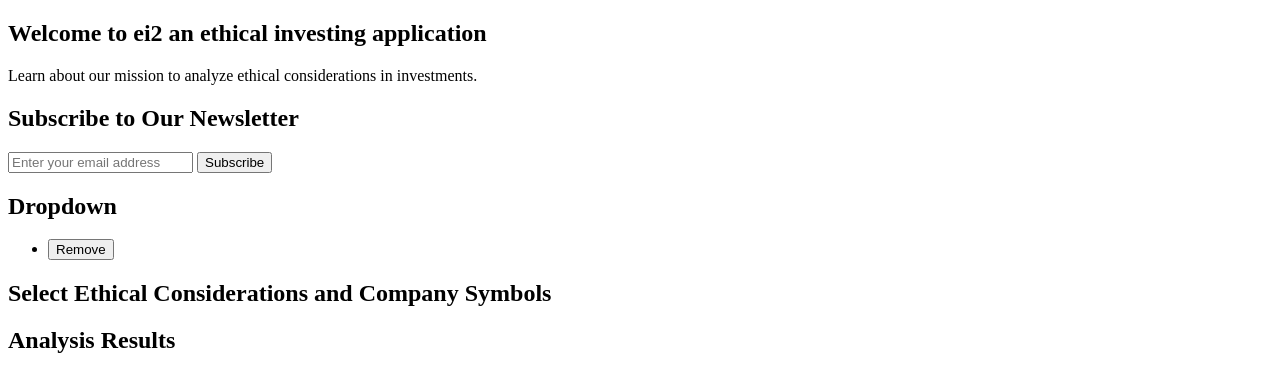
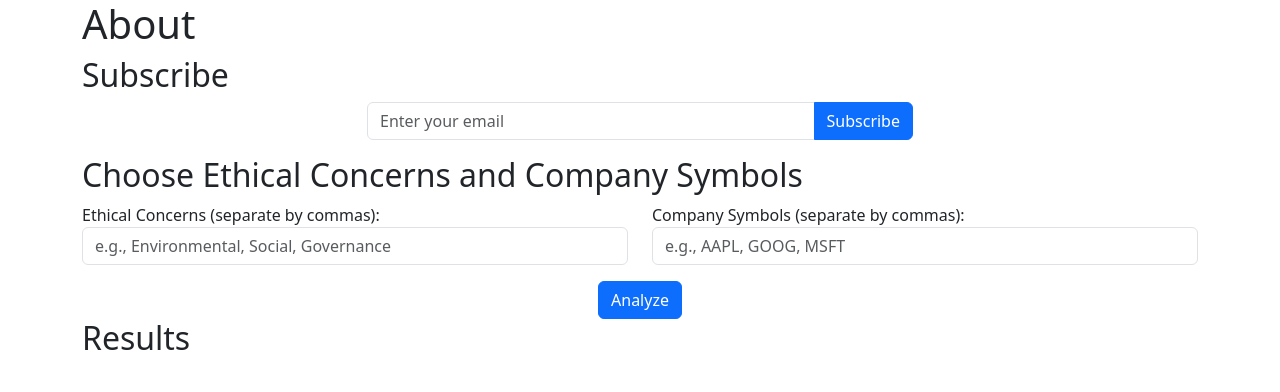
Before and after one commit to dyanni3/ethical_invest, a Flask app: page / in a window 1280 px wide. Shown: the top 392 px of the page. Run offline with Flask 3, Linux system fonts and the light colour scheme.

Commit message:
working frontend minimal prototype

```diff
--- a/app.py
+++ b/app.py
@@ -3,24 +3,9 @@
 
 app = Flask(__name__, static_url_path='/static', static_folder='static')
 
-# app.jinja_env.block_start_string = '[['
-# app.jinja_env.block_end_string = ']]'
-# app.jinja_env.variable_start_string = '[['
-# app.jinja_env.variable_end_string = ']]'
-# app.jinja_env.comment_start_string = '[{#'
-# app.jinja_env.comment_end_string = '#}]'
-
 @app.route("/")
 def index():
     return render_template('index.html')
-
-@app.route("/multi")
-def multi():
-    return render_template('multiselect.html')
-
-@app.route('/test')
-def test():
-    return render_template('testVue.html')
 
 
 @app.route("/analyze", methods=["POST"])
--- a/config.py
+++ b/config.py
@@ -1,3 +1,3 @@
 # Replace 'YOUR_ALPHA_VANTAGE_API_KEY' and 'YOUR_OPENAI_API_KEY' with your actual API keys
 ALPHA_VANTAGE_API_KEY = "7RFQXDWPMI7B1VTA"
-OPENAI_API_KEY = "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"
+OPENAI_API_KEY = "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"
--- a/ethical_concerns.py
+++ b/ethical_concerns.py
@@ -27,4 +27,5 @@
     client.add_overviews(company_overviews)
     client.add_ethical_considerations(ethical_concerns)
     findings = client.get_findings()
+    print(findings)
     return findings
--- a/static/app.js
+++ b/static/app.js
@@ -1,134 +1,76 @@
-import axios from 'axios';
+// DOM elements
+const subscribeForm = document.querySelector('#subscribe form');
+const ethicalConcernsInput = document.querySelector('#selection #ethical-concerns');
+const companySymbolsInput = document.querySelector('#selection #company-symbols');
+const analyzeButton = document.querySelector('#analyze-btn');
+const outputTextDiv = document.querySelector('#output-text');
 
-Vue.config.delimiters = ['[[', ']]'];
-
-// EthicalDropdown Component
-Vue.component('ethical-dropdown', {
-  data() {
-    return {
-      selectedEthicalConcerns: '',
-      ethicalConcerns: [
-        'Environmental impact',
-        'Social Impact',
-        'Halal investing',
-        'Labor Practices',
-        'Animal Welfare',
-        'Military' ,
-      ]
-    };
-  },
-  template: `
-    <div>
-      <label for="ethicalConcerns">Ethical Concerns:</label>
-      <select v-model="selectedEthicalConcerns" multiple>
-        <option v-for="concern in ethicalConcerns" :key="concern">[[ concern ]]</option>
-      </select>
-      <button @click="addEthicalConcerns">Add</button>
-    </div>
-  `,
-  methods: {
-    addEthicalConcerns() {
-      if (this.selectedEthicalConcerns.length > 0) {
-        this.$emit('add-ethical-concerns', this.selectedEthicalConcerns);
-        this.selectedEthicalConcerns = [];
-      }
-    }
-  }
+// Event listeners
+subscribeForm.addEventListener('submit', (event) => {
+    event.preventDefault();
+    const email = event.target.elements['email'].value;
+    // Use Axios to send the email to the backend for subscription handling
+    // Implement the API call to the backend for subscribing the user
 });
 
-// Ethical Considerations and Company Symbols Form Component
-Vue.component('input-form', {
-  data() {
-    return {
-      ethicalConcerns: [],
-      companySymbols: []
+// Event listener for when the user clicks the Analyze button
+analyzeButton.addEventListener('click', () => {
+    const selectedEthicalConcerns = ethicalConcernsInput.value.split(',').map(concern => concern.trim());
+    const selectedCompanySymbols = companySymbolsInput.value.split(',').map(symbol => symbol.trim());
+
+    // Data to be sent to the backend
+    const data = {
+        ethical_concerns: selectedEthicalConcerns,
+        companies: selectedCompanySymbols
     };
-  },
-  template: `
-    <div>
-      <div>
-        <label for="ethicalConcerns">Ethical Concerns:</label>
-        <input type="text" v-model="newEthicalConcern" @keyup.enter="addEthicalConcern">
-        <button @click="addEthicalConcern">Add</button>
-      </div>
-      <div>
-        <ul>
-          <li v-for="(concern, index) in ethicalConcerns" :key="index">
-            [[ concern ]]
-            <button @click="removeEthicalConcern(index)">Remove</button>
-          </li>
-        </ul>
-      </div>
-      <div>
-        <label for="companySymbols">Company Symbols:</label>
-        <input type="text" v-model="newCompanySymbol" @keyup.enter="addCompanySymbol">
-        <button @click="addCompanySymbol">Add</button>
-      </div>
-      <div>
-        <ul>
-          <li v-for="(symbol, index) in companySymbols" :key="index">
-           [[{ symbol ]]
-            <button @click="removeCompanySymbol(index)">Remove</button>
-          </li>
-        </ul>
-      </div>
-    </div>
-  `,
-  methods: {
-    addEthicalConcern() {
-      if (this.newEthicalConcern) {
-        this.ethicalConcerns.push(this.newEthicalConcern);
-        this.newEthicalConcern = '';
-      }
-    },
-    removeEthicalConcern(index) {
-      this.ethicalConcerns.splice(index, 1);
-    },
-    addCompanySymbol() {
-      if (this.newCompanySymbol) {
-        this.companySymbols.push(this.newCompanySymbol);
-        this.newCompanySymbol = '';
-      }
-    },
-    removeCompanySymbol(index) {
-      this.companySymbols.splice(index, 1);
-    }
-  }
-});
 
-// Output Component
-Vue.component('output-results', {
-  props: ['analysisResults'],
-  template: `
-    <div>
-      <pre>{[[analysisResults ]]</pre>
-    </div>
-  `
-});
+    // Use Axios to send the selected data to the backend for processing
+    axios.post('/analyze', data)
+        .then(response => {
+            const analysisResults = response.data;
 
-document.addEventListener('DOMContentLoaded', function () {
-// Main Vue Instance
-new Vue({
-  el: '#app',
-  data: {
-    analysisResults: {}
-  },
-  methods: {
-    analyzeData() {
-      // Get the ethical concerns and company symbols from the Vue component
-      const ethicalConcerns = this.$refs.inputForm.ethicalConcerns;
-      const companySymbols = this.$refs.inputForm.companySymbols;
+            // Create a table to display the analysis results
+            let tableHTML = `
+                <table class="table table-bordered table-striped">
+                    <thead>
+                        <tr>
+                            <th>Company</th>
+                            <th>Ethical Concern</th>
+                            <th>Score</th>
+                            <th>Details</th>
+                        </tr>
+                    </thead>
+                    <tbody>
+            `;
 
-      // Make the API request to your Flask backend
-      axios.post('/analyze', { ethical_concerns: ethicalConcerns, company_symbols: companySymbols })
-        .then(response => {
-          // Handle the response from the backend
-          this.analysisResults = response.data;
+            // Loop through the analysis results and add rows to the table
+            for (const companySymbol in analysisResults) {
+                const companyData = analysisResults[companySymbol];
+
+                for (const concern in companyData) {
+                    const [score, details] = companyData[concern];
+
+                    tableHTML += `
+                        <tr>
+                            <td>${companySymbol}</td>
+                            <td>${concern}</td>
+                            <td>${score}</td>
+                            <td>${details}</td>
+                        </tr>
+                    `;
+                }
+            }
+
+            // Close the table HTML
+            tableHTML += `
+                    </tbody>
+                </table>
+            `;
+
+            // Display the table in the output text div
+            outputTextDiv.innerHTML = tableHTML;
         })
         .catch(error => {
-          // Handle any errors that occurred during the API request
-          console.error('Error:', error);
+            console.error('Error analyzing data:', error);
         });
-    }
-  }
 });
--- a/static/styles.css
+++ b/static/styles.css
@@ -1 +1 @@
-styles.css
+/* none */
--- a/templates/index.html
+++ b/templates/index.html
@@ -3,54 +3,89 @@
 <head>
     <meta charset="UTF-8">
     <meta name="viewport" content="width=device-width, initial-scale=1.0">
-  <title>Your Web App</title>
+    <title>Ethical Concern Scanner</title>
+    <link rel="stylesheet" href="https://cdn.jsdelivr.net/npm/bootstrap@5.3.0/dist/css/bootstrap.min.css">
     <link rel="stylesheet" href="{{ url_for('static', filename='styles.css') }}">
 </head>
 <body>
-  <div id="app">
-    <!-- About Section -->
-    <section class="about-section">
-      <h1>Welcome to ei2 an ethical investing application</h1>
-      <p>Learn about our mission to analyze ethical considerations in investments.</p>
+    <header>
+        <!-- Navbar here (optional) -->
+    </header>
+
+    <main>
+        <!-- About section -->
+        <section id="about">
+            <div class="container">
+                <h1>About</h1>
+                <!-- Add some information about the application here -->
+            </div>
         </section>
 
-    <!-- Subscribe Button -->
-    <section class="subscribe-section">
-      <h2>Subscribe to Our Newsletter</h2>
-      <input type="email" placeholder="Enter your email address">
-      <button>Subscribe</button>
+        <!-- Subscribe section -->
+        <section id="subscribe">
+            <div class="container">
+                <h2>Subscribe</h2>
+                <div class="row">
+                    <div class="col-md-6 offset-md-3">
+                        <form>
+                            <div class="input-group mb-3">
+                                <input type="email" class="form-control" placeholder="Enter your email" aria-label="Email" aria-describedby="subscribe-btn">
+                                <button class="btn btn-primary" type="button" id="subscribe-btn">Subscribe</button>
+                            </div>
+                        </form>
+                    </div>
+                </div>
+            </div>
         </section>
 
-    <!-- Ethical Considerations and Company Symbols Form -->
-    <section class="form-section">
-      <h2>Dropdown</h2>
-      <ethical-dropdown @add-ethical-concerns="addEthicalConcernsToForm"></ethical-dropdown>
-      <div>
-        <ul>
-          <li v-for="(concern, index) in ethicalConcerns" :key="index">
-            {{ concern }}
-            <button @click="removeEthicalConcern(index)">Remove</button>
-          </li>
-        </ul>
+	<!-- Ethical concerns and company symbols selection section -->
+	<section id="selection">
+	    <div class="container">
+	        <h2>Choose Ethical Concerns and Company Symbols</h2>
+	        <div class="row">
+	            <div class="col-md-6">
+	                <label for="ethical-concerns">Ethical Concerns (separate by commas):</label>
+	                <input type="text" class="form-control" id="ethical-concerns" placeholder="e.g., Environmental, Social, Governance">
 	            </div>
-      <!-- ... -->
+	            <div class="col-md-6">
+	                <label for="company-symbols">Company Symbols (separate by commas):</label>
+	                <input type="text" class="form-control" id="company-symbols" placeholder="e.g., AAPL, GOOG, MSFT">
+	            </div>
+	        </div>
+	        <div class="row mt-3">
+	            <div class="col-md-12 text-center">
+	                <button class="btn btn-primary" id="analyze-btn">Analyze</button>
+	            </div>
+	        </div>
+	    </div>
 	</section>
 
-    <!-- Ethical Considerations and Company Symbols Form -->
-    <section class="form-section">
-      <h2>Select Ethical Considerations and Company Symbols</h2>
-      <input-form></input-form>
+	<!-- Results section -->
+	<section id="results">
+	    <div class="container">
+	        <h2>Results</h2>
+	        <div class="row">
+	            <div class="col-md-12" id="output-table">
+	                <!-- The table will be rendered here -->
+	            </div>
+	        </div>
+	        <!-- Add the output-text div here -->
+	        <div class="row">
+	            <div class="col-md-12" id="output-text"></div>
+	        </div>
+	    </div>
 	</section>
 
-    <!-- Output Component -->
-    <section class="output-section">
-      <h2>Analysis Results</h2>
-      <output-results></output-results>
-    </section>
-  </div>
 
 
-  <script src="https://cdn.jsdelivr.net/npm/vue@2.6.14/dist/vue.js"></script>
+
+    </main>
+
+    <footer>
+        <!-- Footer content here (optional) -->
+    </footer>
+
+    <script src="https://cdn.jsdelivr.net/npm/axios/dist/axios.min.js"></script>
     <script src="{{ url_for('static', filename='app.js') }}"></script>
 </body>
 </html>
```
Also changed, not shown: templates/multiselect.html (deleted, +0 -62 lines), templates/testVue.html (deleted, +0 -18 lines). Lines whose indentation alone changed are shown as unchanged.
